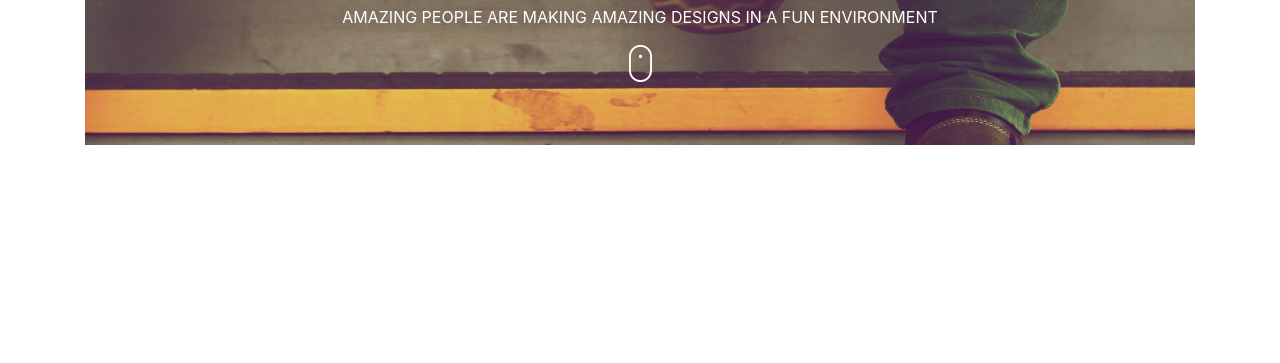
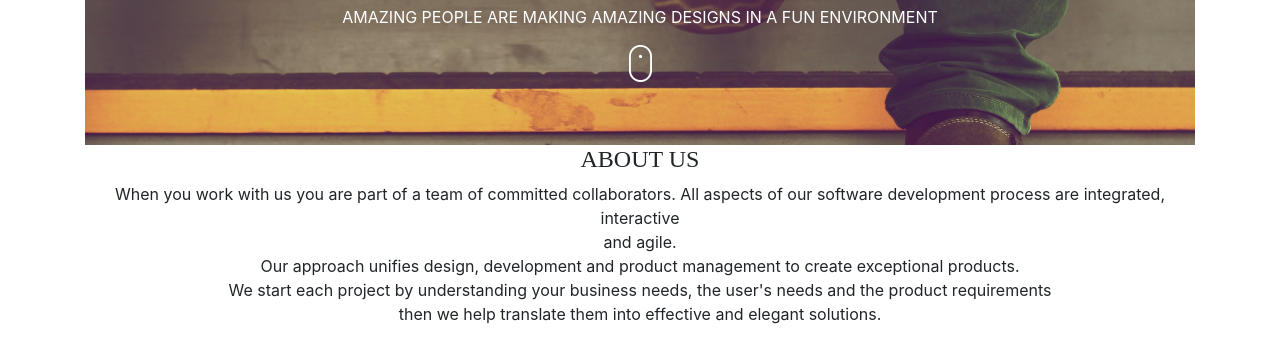
Before and after one commit to njenganelson/delani-studio, a plain HTML site: page index.html in a window 1280 px wide. Shown: the part 205-568 px from the top of the page. Drawn offline with nearby package versions, Linux system fonts and the light colour scheme.

Commit message:
about us section

```diff
--- a/index.html
+++ b/index.html
@@ -17,6 +17,16 @@
             <p>AMAZING PEOPLE ARE MAKING AMAZING DESIGNS IN A FUN ENVIRONMENT</p>
             <img src="/assets/mouse_click.png" alt="Image for mouse click." class="MouseClick">
         </div>
+        <div class="aboutUs">
+            <h4 style="text-align: center;">ABOUT US</h4>
+            <p style="text-align: center;">When you work with us you are part of a team of committed collaborators. All
+                aspects of our software development process are integrated, interactive<br> and agile.<br>
+                Our approach unifies design, development and product management to create exceptional products.<br> We
+                start
+                each project by understanding
+                your business needs, the user's needs and the product requirements<br> then we help translate them into
+                effective and elegant solutions.
+        </div>
 </body>
 
 </html>
```
